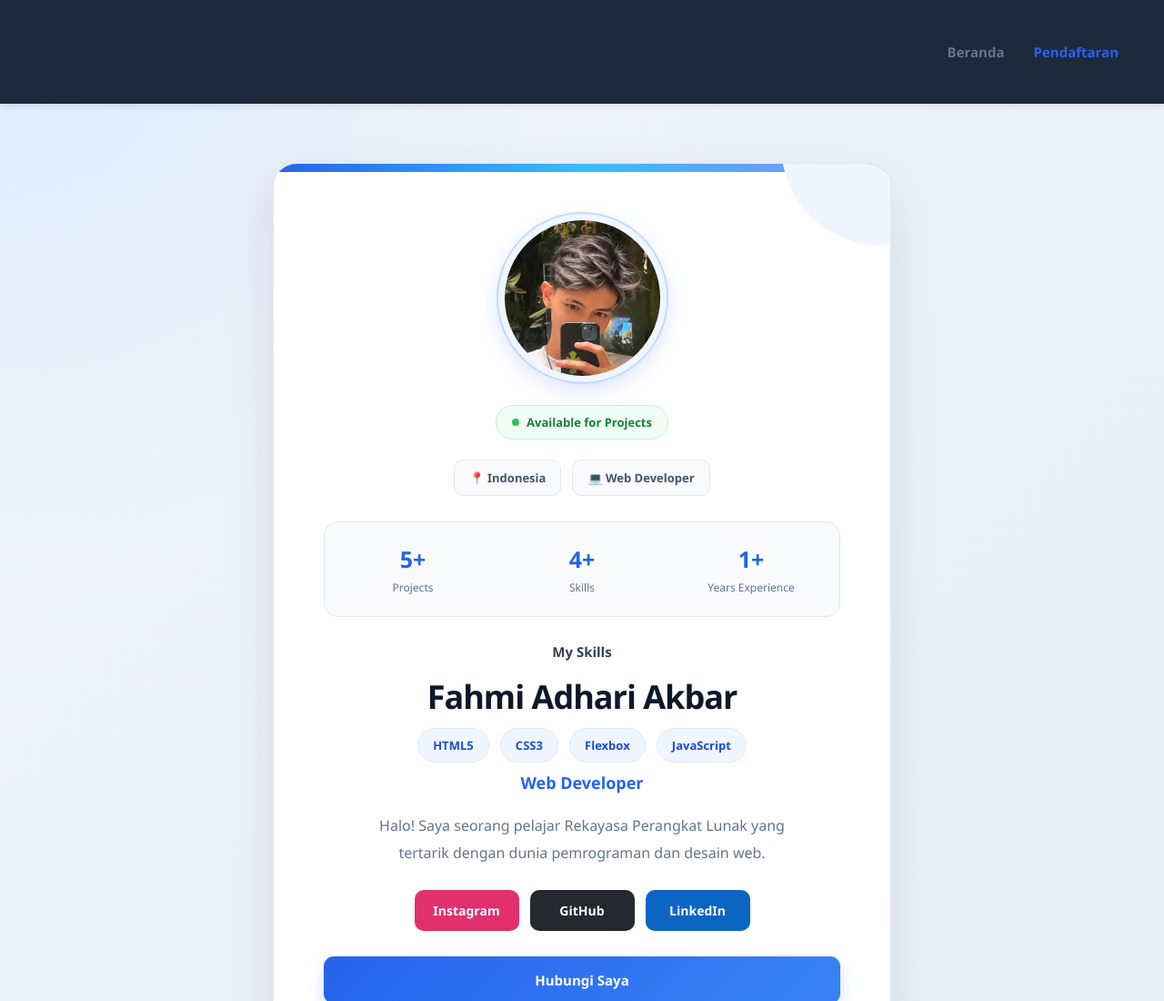
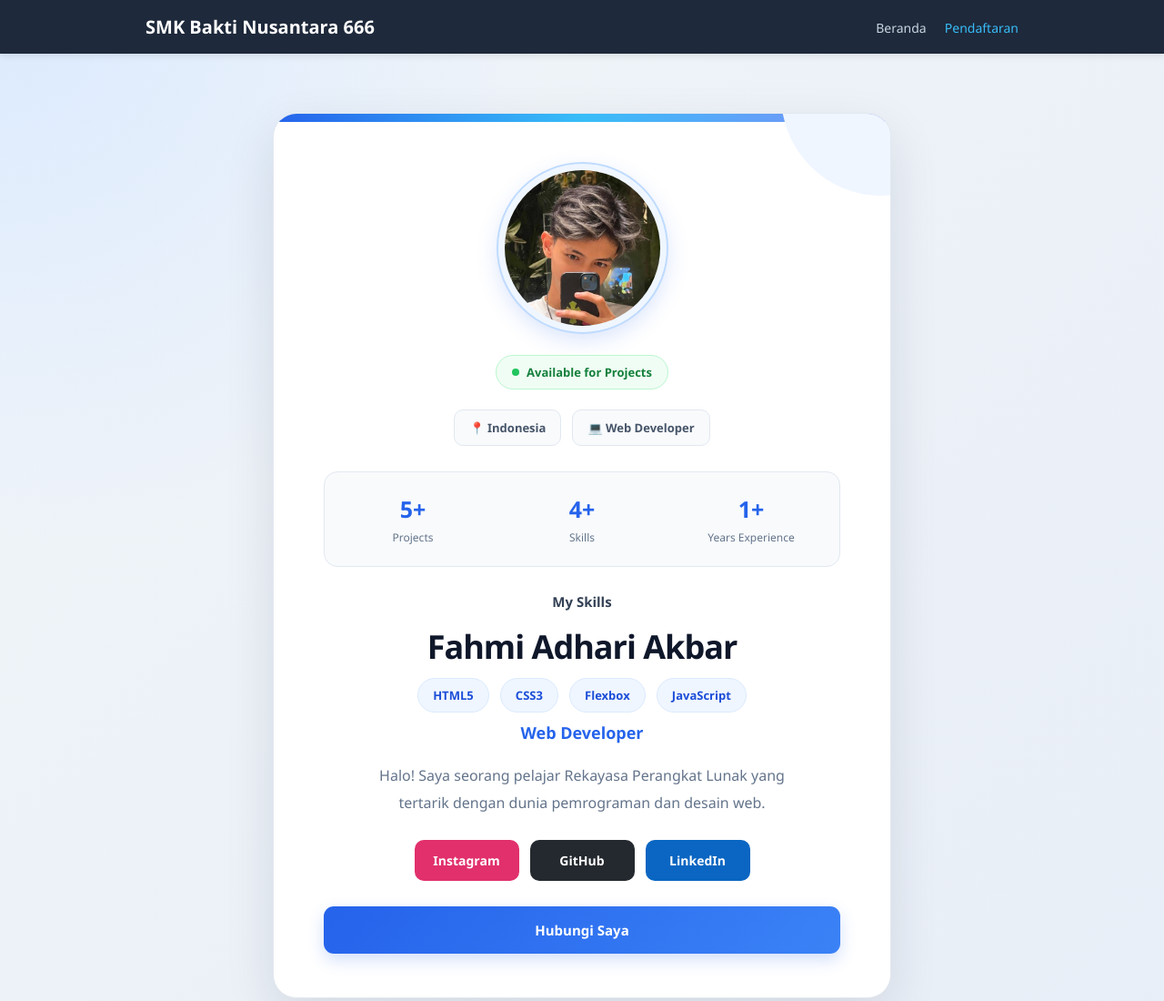
Before and after one commit to fahmi123-hub/amayy, a plain HTML site: page index.html in a window 1280 px wide. Shown: the top 1100 px of the page at 91% size. Drawn offline with Linux system fonts and the light colour scheme.

Commit message:
Update style.css

```diff
--- a/style.css
+++ b/style.css
@@ -24,41 +24,30 @@ body {
 }
 
 .header-container {
-    max-width: 1250px;
-    min-height: 82px;
-    margin: auto;
-    padding: 0 35px;
+    max-width: 1000px;
+    margin: 0 auto;
+    padding: 0 20px;
     display: flex;
     justify-content: space-between;
     align-items: center;
-    gap: 25px;
 }
 
 .brand-title {
-    font-size: 25px;
-    font-weight: 800;
-    letter-spacing: -0.7px;
-    color: #1e293b;
-}
-
-.main-nav {
-    display: flex;
-    align-items: center;
-    gap: 32px;
+    font-size: 20px;
+    font-weight: bold;
 }
 
 .main-nav a {
-    position: relative;
-    color: #64748b;
+    color: #cbd5e1;
     text-decoration: none;
-    font-size: 15px;
-    font-weight: 600;
-    transition: 0.3s;
+    margin-left: 16px;
+    font-size: 14px;
+    transition: color 0.3s;
 }
 
 .main-nav a:hover,
 .main-nav a.active {
-    color: #2563eb;
+    color: #38bdf8;
 }
 
 /* =========================
```
